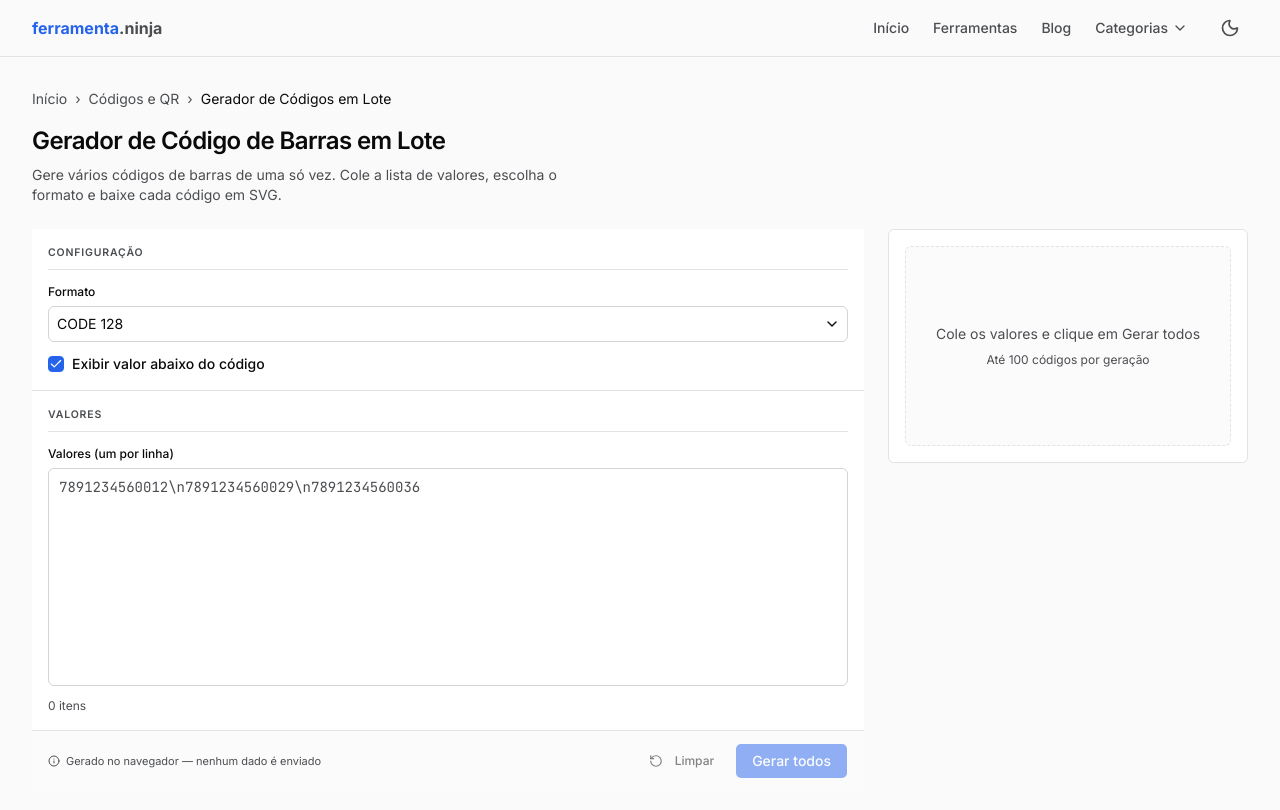
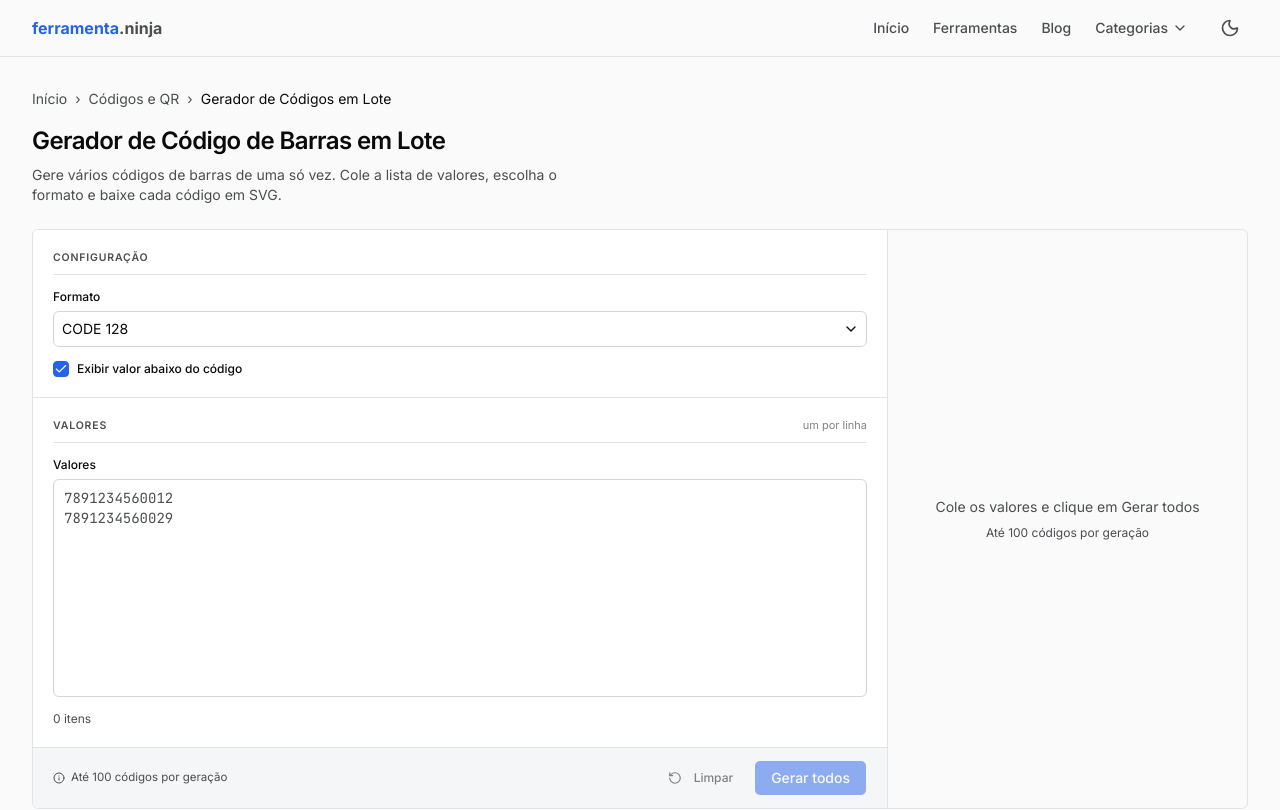
Before and after one commit to lucasparteka/ferramenta-ninja-frontend, a Next.js app: page /ferramentas/gerador-de-codigo-de-barras-em-lote in a window 1280 px wide. Shown: the top 810 px of the page. Built offline with nearby package versions, Linux system fonts and the light colour scheme.

Commit message:
melhorias ferramenta gerar codigo de barras

```diff
--- a/src/app/ferramentas/gerador-de-codigo-de-barras-em-lote/page.tsx
+++ b/src/app/ferramentas/gerador-de-codigo-de-barras-em-lote/page.tsx
@@ -104,6 +104,7 @@ function SeoContent() {
 export default function GeradorDeCodigoDeBarrasEmLotePage() {
 	return (
 		<PageLayout
+			compact
 			toolHref="/ferramentas/gerador-de-codigo-de-barras-em-lote"
 			title="Gerador de Código de Barras em Lote"
 			description="Gere vários códigos de barras de uma só vez. Cole a lista de valores, escolha o formato e baixe cada código em SVG."
--- a/src/app/ferramentas/gerador-de-qr-code-email/page.tsx
+++ b/src/app/ferramentas/gerador-de-qr-code-email/page.tsx
@@ -95,7 +95,7 @@ export default function GeradorQrCodeEmailPage() {
 			extraContent={<SeoContent />}
 			faq={faq}
 		>
-			<CustomQrCode initialTab="" />
+			<CustomQrCode initialTab="email" />
 		</PageLayout>
 	);
 }
--- a/src/components/tools/batch-barcode/batch-barcode.tsx
+++ b/src/components/tools/batch-barcode/batch-barcode.tsx
@@ -3,13 +3,12 @@
 import { Download, Info, RotateCcw } from "lucide-react";
 import JsBarcode from "jsbarcode";
 import { useEffect, useRef, useState } from "react";
-import { LayoutB } from "@/components/shared/layout-b";
-import { SectionLabel } from "@/components/shared/layout-b/section-label";
 import { Button } from "@/components/ui/button";
 import { Checkbox } from "@/components/ui/checkbox";
 import { Label } from "@/components/ui/label";
 import { NativeSelect } from "@/components/ui/select-native";
 import { Textarea } from "@/components/ui/textarea";
+import { SectionLabel } from "@/components/shared/layout-b/section-label";
 
 type BarcodeFormat = "EAN13" | "UPC" | "EAN8" | "CODE128" | "CODE39" | "ITF14";
 
@@ -31,7 +30,7 @@ type BarcodeEntry = {
 	displayValue: boolean;
 };
 
-function BarcodeItem({ value, format, displayValue }: BarcodeEntry) {
+function BarcodeItem({ id, value, format, displayValue }: BarcodeEntry) {
 	const svgRef = useRef<SVGSVGElement>(null);
 	const [error, setError] = useState("");
 
@@ -74,7 +73,7 @@ function BarcodeItem({ value, format, displayValue }: BarcodeEntry) {
 					<p className="text-center text-xs text-destructive">{error}</p>
 				</div>
 			) : (
-				<svg ref={svgRef} className="max-w-full" />
+				<svg ref={svgRef} data-barcode-id={id} className="max-w-full" />
 			)}
 			<p
 				className="max-w-full truncate text-center text-xs text-muted-foreground font-mono"
@@ -125,17 +124,43 @@ export function BatchBarcode() {
 		setEntries([]);
 	}
 
+	async function handleDownloadZip() {
+		const { default: JSZip } = await import("jszip");
+		const zip = new JSZip();
+
+		entries.forEach((entry) => {
+			const el = document.querySelector<SVGSVGElement>(
+				`[data-barcode-id="${entry.id}"]`,
+			);
+			if (!el) return;
+			const xml = new XMLSerializer().serializeToString(el);
+			zip.file(`barcode-${entry.value.trim()}.svg`, xml);
+		});
+
+		const blob = await zip.generateAsync({ type: "blob" });
+		const url = URL.createObjectURL(blob);
+		const a = document.createElement("a");
+		a.href = url;
+		a.download = "codigos-de-barras.zip";
+		a.click();
+		URL.revokeObjectURL(url);
+	}
+
 	const lineCount = rawInput.split("\n").filter((l) => l.trim()).length;
 	const truncated = lineCount > MAX_ITEMS;
 
-	const form = (
+	return (
+		<div className="grid grid-cols-1 items-start lg:grid-cols-[1fr_360px] border rounded-md overflow-hidden">
 			<div className="bg-card flex flex-col h-full">
 				<div className="divide-y divide-border">
-				<div className="p-4">
+					<div className="p-5">
 						<SectionLabel>Configuração</SectionLabel>
-					<div className="space-y-3">
-						<div className="space-y-1.5">
-							<Label htmlFor="batch-format" className="text-xs font-medium">
+						<div className="space-y-3.5">
+							<div>
+								<Label
+									htmlFor="batch-format"
+									className="mb-1.5 block text-xs text-foreground"
+								>
 									Formato
 								</Label>
 								<NativeSelect
@@ -150,31 +175,37 @@ export function BatchBarcode() {
 									))}
 								</NativeSelect>
 							</div>
-
 							<div className="flex items-center gap-2">
 								<Checkbox
 									id="display-value"
 									checked={displayValue}
-								onCheckedChange={(checked) => setDisplayValue(checked === true)}
+									onCheckedChange={(checked) =>
+										setDisplayValue(checked === true)
+									}
 								/>
-							<Label htmlFor="display-value" className="cursor-pointer text-sm">
+								<Label
+									htmlFor="display-value"
+									className="cursor-pointer text-xs font-medium text-foreground"
+								>
 									Exibir valor abaixo do código
 								</Label>
 							</div>
 						</div>
 					</div>
-
-				<div className="p-4">
-					<SectionLabel>Valores</SectionLabel>
-					<div className="space-y-3">
-						<div className="space-y-1.5">
-							<Label htmlFor="batch-values" className="text-xs font-medium">
-								Valores (um por linha)
+					<div className="p-5">
+						<SectionLabel hint="um por linha">Valores</SectionLabel>
+						<div className="space-y-3.5">
+							<div>
+								<Label
+									htmlFor="batch-values"
+									className="mb-1.5 block text-xs text-foreground"
+								>
+									Valores
 								</Label>
 								<Textarea
 									id="batch-values"
 									rows={10}
-								placeholder="7891234560012\n7891234560029\n7891234560036"
+									placeholder="7891234560012&#10;7891234560029"
 									value={rawInput}
 									onChange={(e) => setRawInput(e.target.value)}
 									className="resize-none font-mono text-sm"
@@ -182,16 +213,16 @@ export function BatchBarcode() {
 							</div>
 							<p className="text-xs text-muted-foreground">
 								{lineCount} {lineCount === 1 ? "item" : "itens"}
-							{truncated && ` — apenas os primeiros ${MAX_ITEMS} serão gerados`}
+								{truncated &&
+									` — apenas os primeiros ${MAX_ITEMS} serão gerados`}
 							</p>
 						</div>
 					</div>
 				</div>
-
-			<div className="flex items-center justify-between border-t border-border bg-muted/40 px-4 py-3 mt-auto">
-				<div className="flex items-center gap-1.5 text-caption text-muted-foreground">
+				<div className="flex flex-col sm:flex-row sm:items-center sm:justify-between gap-3 sm:gap-0 border-t border-border bg-muted px-5 py-3 mt-auto">
+					<div className="flex items-center gap-1.5 text-[11.5px] text-muted-foreground">
 						<Info size={12} />
-					Gerado no navegador — nenhum dado é enviado
+						Até {MAX_ITEMS} códigos por geração
 					</div>
 					<div className="flex items-center gap-2">
 						<Button
@@ -210,12 +241,9 @@ export function BatchBarcode() {
 					</div>
 				</div>
 			</div>
-	);
-
-	const resultPanel = (
-		<>
+			<aside className="flex flex-col h-full lg:border-l max-lg:border-t">
 				{entries.length === 0 ? (
-				<div className="flex min-h-[200px] flex-col items-center justify-center gap-2 rounded-md border border-dashed border-border bg-muted/40 p-6 text-center">
+					<div className="flex flex-col items-center justify-center gap-2 p-6 text-center h-full">
 						<p className="text-sm text-muted-foreground">
 							Cole os valores e clique em Gerar todos
 						</p>
@@ -225,24 +253,37 @@ export function BatchBarcode() {
 					</div>
 				) : (
 					<>
-					<div className="flex items-center justify-between mb-3">
-						<span className="text-xs text-muted-foreground">
-							{entries.length}{" "}
-							{entries.length === 1 ? "código gerado" : "códigos gerados"}
+						<div className="p-4 border-b border-border shrink-0">
+							<div className="flex items-center justify-between mb-1">
+								<span className="text-[10.5px] font-semibold uppercase tracking-[0.08em] text-muted-foreground">
+									Códigos gerados
 								</span>
 								<span className="font-mono text-caption text-muted-foreground">
-							{format}
+									{entries.length}x
 								</span>
 							</div>
-					<div className="space-y-3 max-h-[600px] overflow-y-auto pr-1">
+							<p className="text-xs text-muted-foreground">{format}</p>
+						</div>
+						<div className="p-4 space-y-3 overflow-y-auto max-h-[540px]">
 							{entries.map((entry) => (
 								<BarcodeItem key={entry.id} {...entry} />
 							))}
 						</div>
+						{entries.length > 1 && (
+							<div className="p-4 border-t border-border mt-auto shrink-0">
+								<Button
+									variant="outline"
+									className="w-full"
+									onClick={handleDownloadZip}
+								>
+									<Download className="mr-2 h-3.5 w-3.5" />
+									Baixar todos em .zip
+								</Button>
+							</div>
+						)}
 					</>
 				)}
-		</>
+			</aside>
+		</div>
 	);
-
-	return <LayoutB form={form} result={resultPanel} />;
 }
```
Lines whose indentation alone changed are shown as unchanged.
